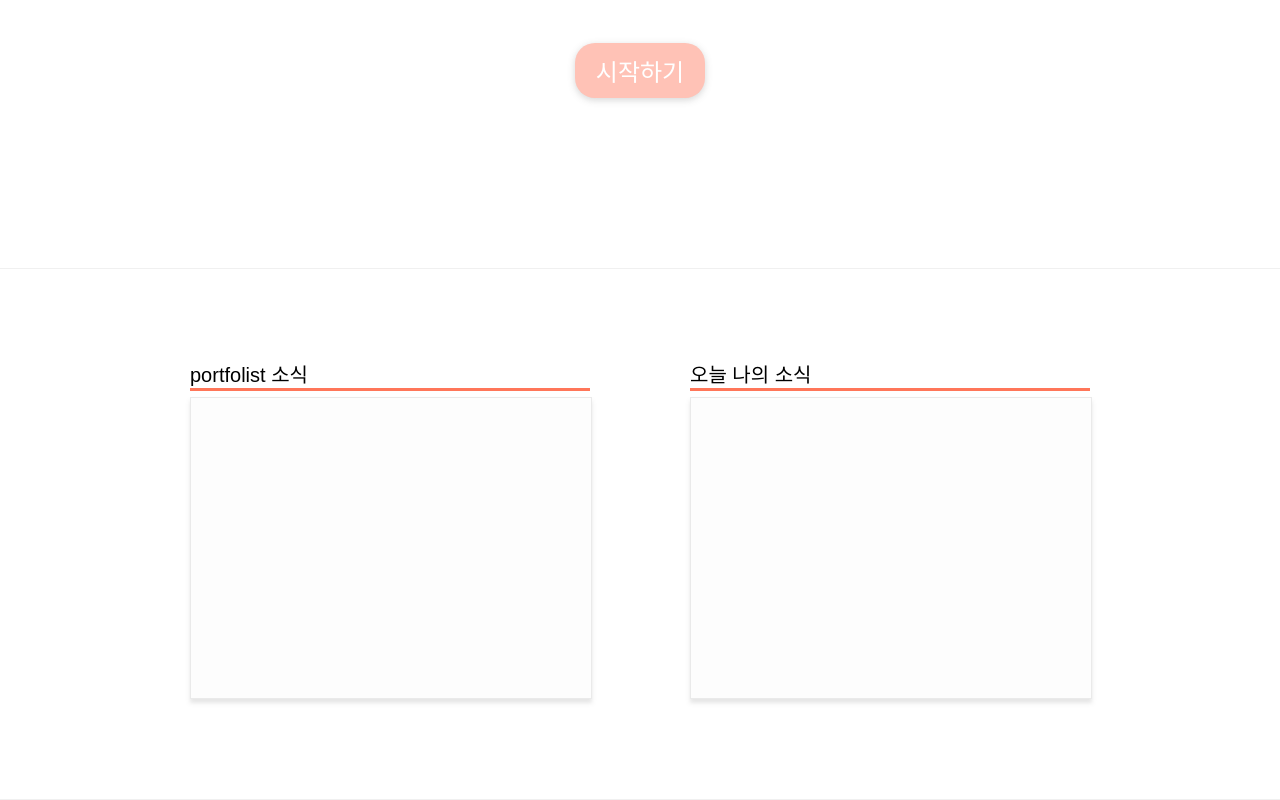
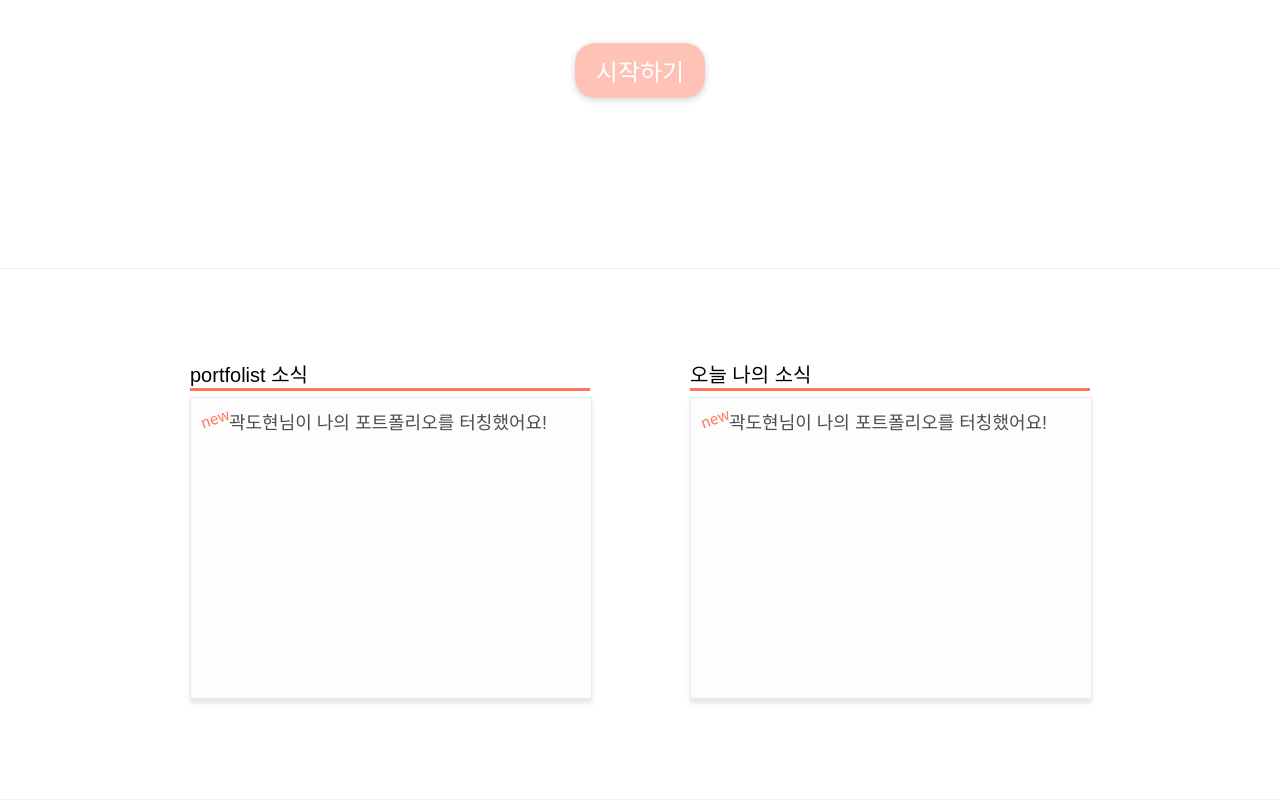
Before and after one commit to DSM-Portfolist/Portfolist-Front, a React (Create React App) app: page / in a window 1280 px wide. Shown: the part 2447-3247 px from the top of the page. Built offline with nearby package versions, Linux system fonts and the light colour scheme.

Commit message:
[MODIFY] 뉴스 아이템 코드 변경

```diff
--- a/src/components/main/Main/news/NewsItem.tsx
+++ b/src/components/main/Main/news/NewsItem.tsx
@@ -1,4 +1,5 @@
-import react from "react";
+import React from "react";
+import NoticeItem from "./notice/NoticeItem";
 import * as S from "./style";
 
 interface NewsItemProps {
@@ -9,7 +10,9 @@ const NewsItem = ({ title }: NewsItemProps) => {
   return (
     <S.NewsItemWrapper>
       <S.Title>{title}</S.Title>
-      <S.ContentBox></S.ContentBox>
+      <S.ContentBox>
+        <NoticeItem />
+      </S.ContentBox>
     </S.NewsItemWrapper>
   );
 };
```
